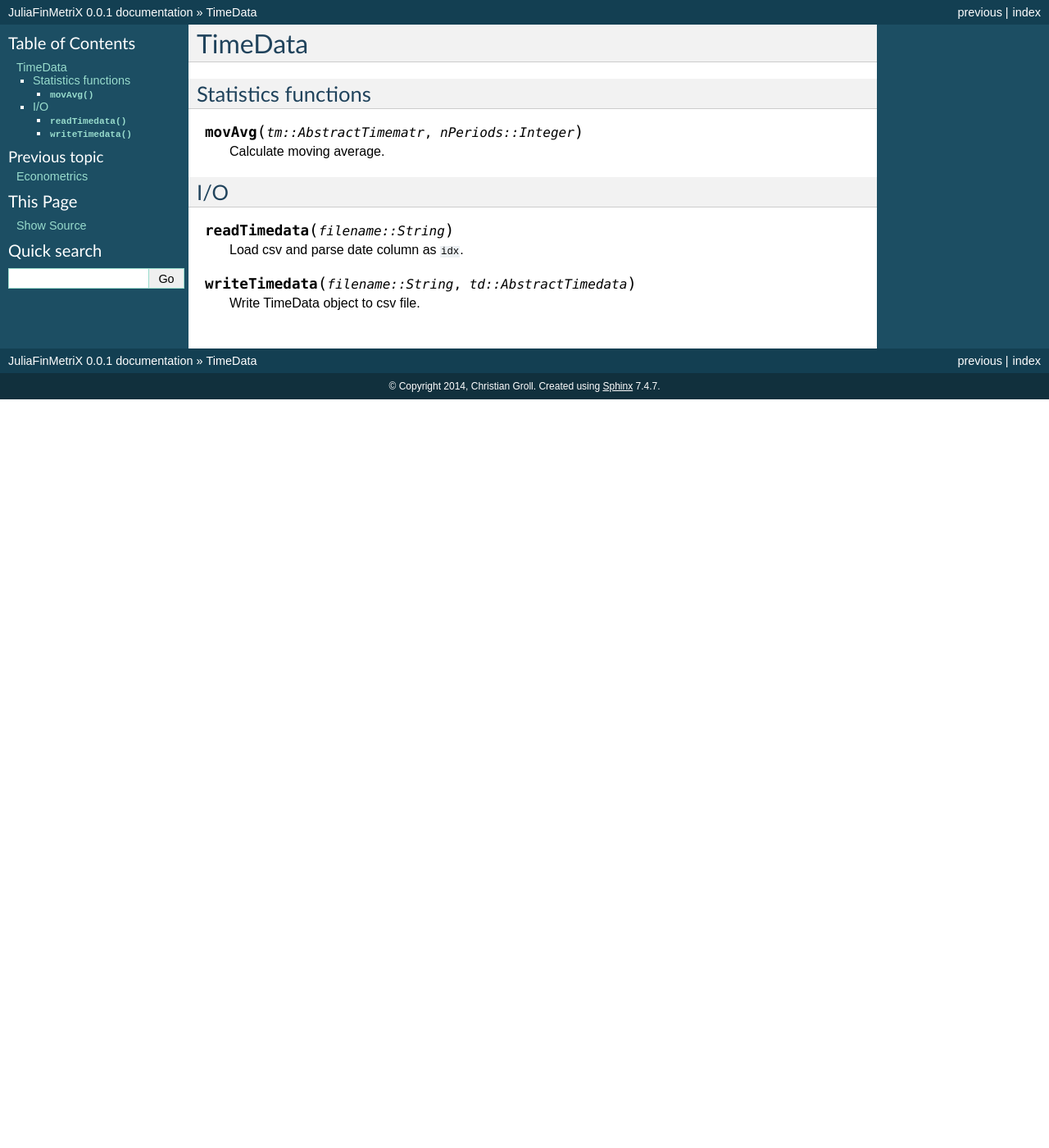
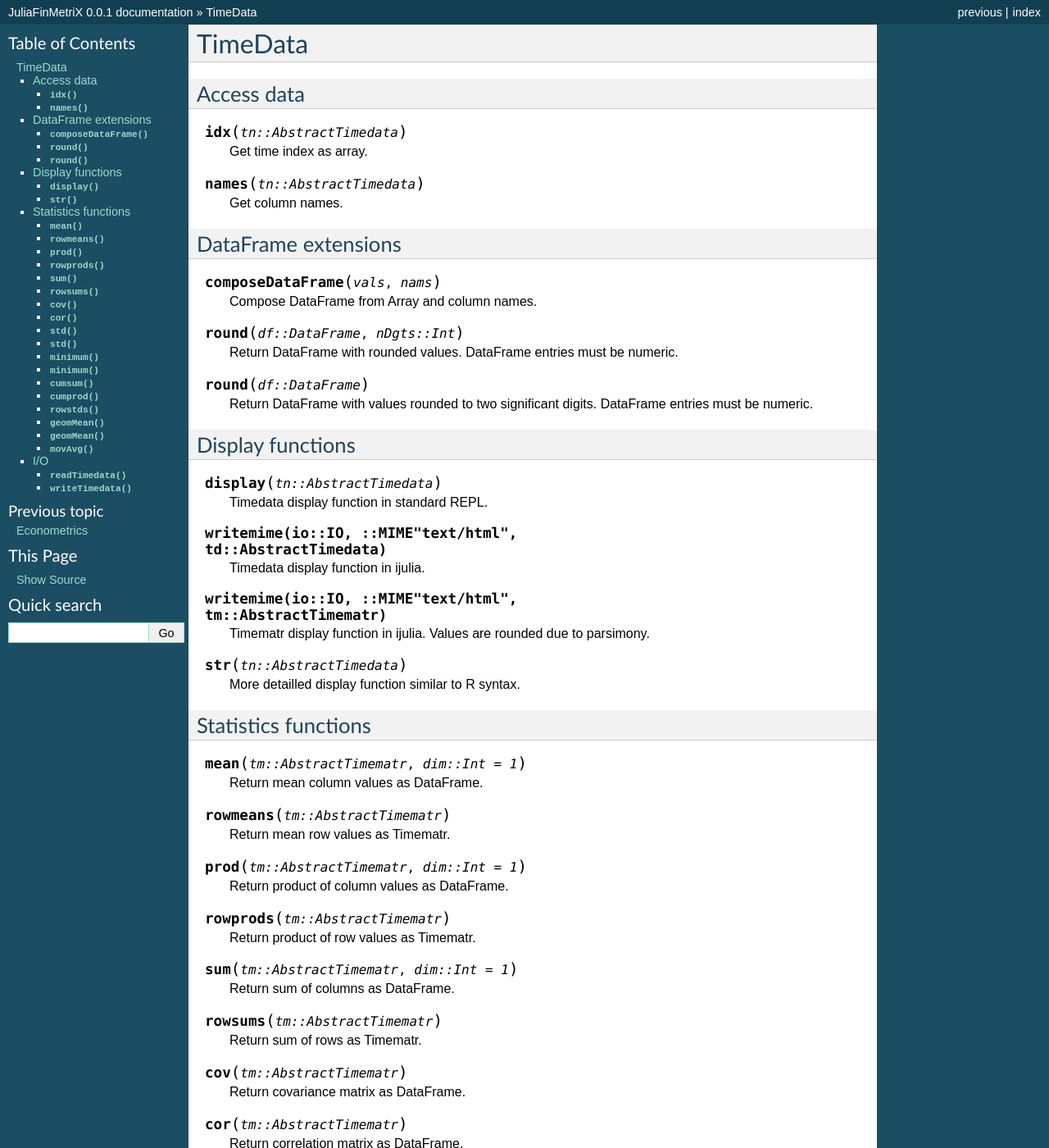
Before and after one commit to JuliaFinMetriX/JuliaFinMetriX.github.io, a Sphinx documentation site: the page built from docs/timeData.rst, in a window 1280 px wide and 1400 px high. Shown: the whole window at 82% size. Built offline with Sphinx 7.4.7, drawn with Linux system fonts in a browser that asks for light colours; some of the changed text lies outside the part shown.

Commit message:
function documentation extend

```diff
--- a/docs/timeData.rst
+++ b/docs/timeData.rst
@@ -1,8 +1,129 @@
 TimeData
 ========
 
+Access data
+-----------
+
+.. function:: idx(tn::AbstractTimedata)
+
+   Get time index as array.
+
+.. function:: names(tn::AbstractTimedata)
+
+   Get column names.
+
+DataFrame extensions
+--------------------
+
+.. function:: composeDataFrame(vals, nams)
+
+   Compose DataFrame from Array and column names.
+
+.. function:: round(df::DataFrame, nDgts::Int)
+
+   Return DataFrame with rounded values. DataFrame entries must be
+   numeric.
+
+.. function:: round(df::DataFrame)
+
+   Return DataFrame with values rounded to two significant digits.
+   DataFrame entries must be numeric.
+
+
+Display functions
+------------------
+
+.. function:: display(tn::AbstractTimedata)
+
+   Timedata display function in standard REPL.
+
+.. function:: writemime(io::IO, ::MIME"text/html",
+              td::AbstractTimedata)
+
+   Timedata display function in ijulia.
+
+.. function:: writemime(io::IO, ::MIME"text/html",
+              tm::AbstractTimematr)
+
+   Timematr display function in ijulia. Values are rounded due to
+   parsimony.
+
+.. function:: str(tn::AbstractTimedata)
+
+   More detailled display function similar to R syntax.
+
 Statistics functions
 --------------------
+
+.. function:: mean(tm::AbstractTimematr, dim::Int = 1)
+
+   Return mean column values as DataFrame.
+
+.. function:: rowmeans(tm::AbstractTimematr)
+
+   Return mean row values as Timematr.
+
+.. function:: prod(tm::AbstractTimematr, dim::Int = 1)
+
+   Return product of column values as DataFrame.
+
+.. function:: rowprods(tm::AbstractTimematr)
+
+   Return product of row values as Timematr.
+
+.. function:: sum(tm::AbstractTimematr, dim::Int = 1)
+
+   Return sum of columns as DataFrame.
+
+.. function:: rowsums(tm::AbstractTimematr)
+
+   Return sum of rows as Timematr.
+
+.. function:: cov(tm::AbstractTimematr)
+
+   Return covariance matrix as DataFrame.
+
+.. function:: cor(tm::AbstractTimematr)
+
+   Return correlation matrix as DataFrame.
+
+.. function:: std(tm::AbstractTimematr)
+
+   Return empirical standard deviation for each column as DataFrame.
+
+.. function:: std(tm::AbstractTimematr, dim::Integer)
+
+   Return empirical standard deviation for each column as DataFrame.
+
+.. function:: minimum(tm::AbstractTimematr)
+
+   Return minimum value as single value.
+
+.. function:: minimum(tm::AbstractTimematr, dim::Integer)
+
+   Return minimum values of each column as DataFrame.
+
+.. function:: cumsum(tm::AbstractTimematr, dim::Integer)
+
+   Calculate cumulative sums column-wise and return result as
+   Timematr.
+
+.. function:: cumprod(tm::AbstractTimematr, dim::Integer)
+
+   Calculate cumulative products column-wise and return result as
+   Timematr.
+
+.. function:: rowstds(tm::AbstractTimematr)
+
+   Return empirical standard deviation for each row as Timematr.
+
+.. function:: geomMean(x::AbstractTimematr; percent = true)
+
+   Calculate geometric mean for AbstractTimedata.
+
+.. function:: geomMean(x; percent = true)
+
+   Calculate geometric mean for Array.
 
 .. function:: movAvg(tm::AbstractTimematr, nPeriods::Integer)
 
```
